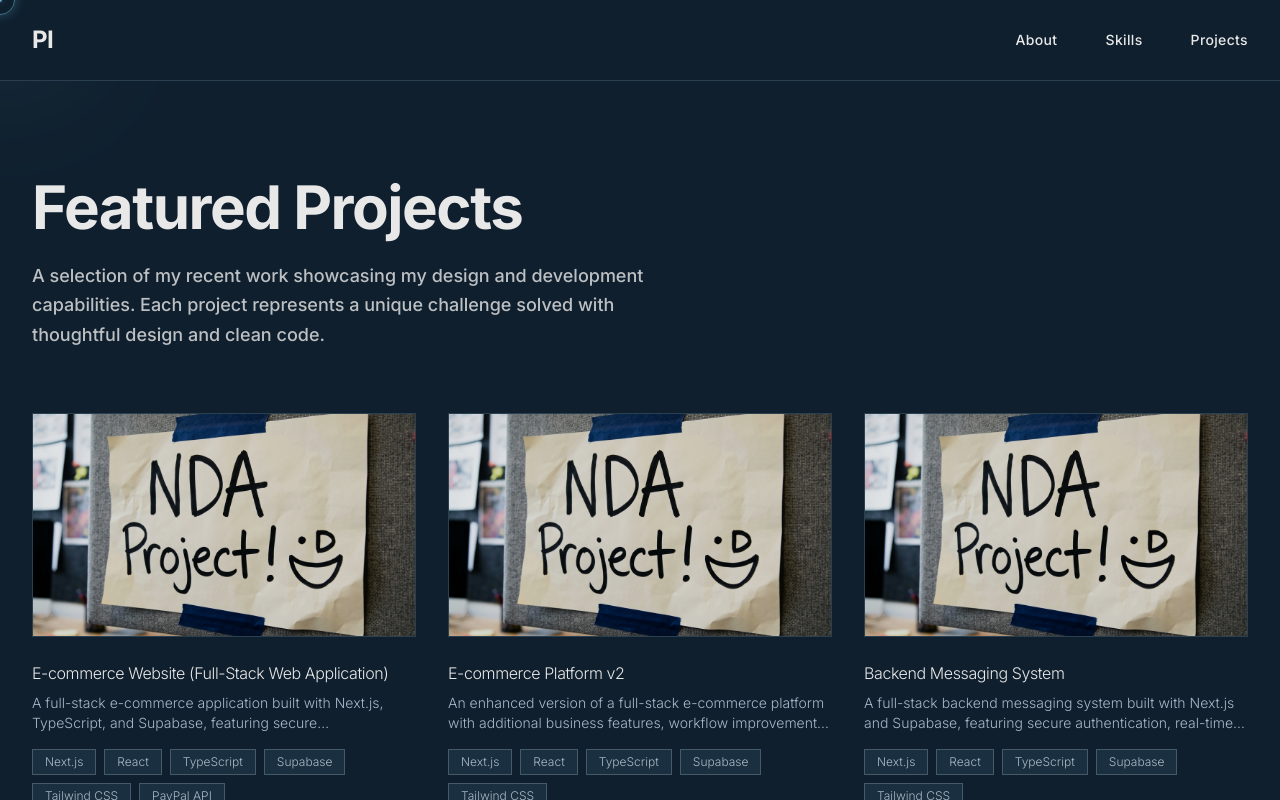
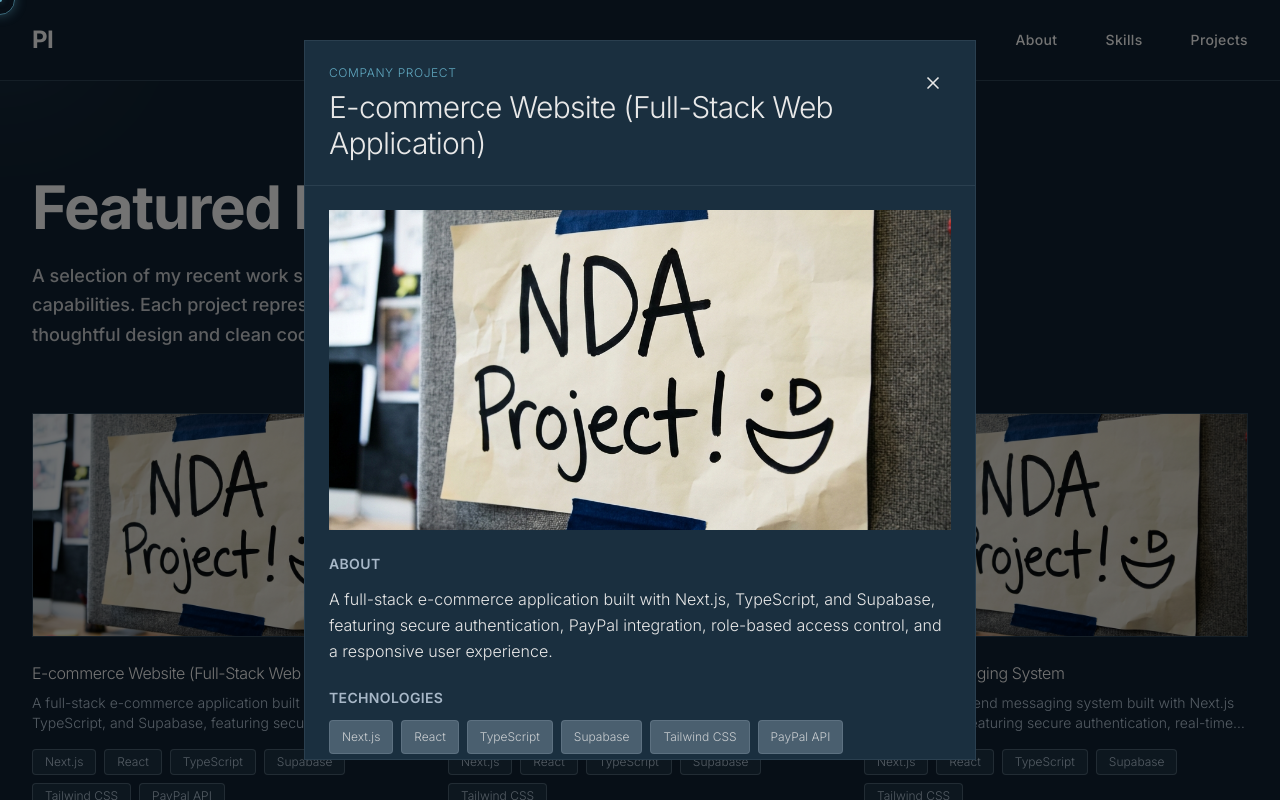
Before and after one commit to iceiec/isaiah-portfolio, a Next.js app: page /projects in a window 1280 px wide. Both pictures are taken after a click on the element 224 px from the left and 610 px from the top of the page. Shown: the top 800 px of the page. Built offline with nearby package versions, Linux system fonts and the light colour scheme.

Commit message:
feat: add ProjectModal and update ProjectCard with modal toggle and enhanced display
Co-authored-by: iceice.dev <143006091+iceiec@users.noreply.github.com>

```diff
--- a/components/project-card.tsx
+++ b/components/project-card.tsx
@@ -2,6 +2,7 @@
 
 import { useState } from 'react'
 import Image from 'next/image'
+import ProjectModal from './project-modal'
 
 interface ProjectCardProps {
   project: {
@@ -10,19 +11,24 @@ interface ProjectCardProps {
     description: string
     tags: string[]
     image: string
+    category?: string
+    link?: string
   }
 }
 
 export default function ProjectCard({ project }: ProjectCardProps) {
   const [isHovered, setIsHovered] = useState(false)
+  const [isModalOpen, setIsModalOpen] = useState(false)
 
   return (
+    <>
       <div
         className="group cursor-pointer"
         onMouseEnter={() => setIsHovered(true)}
         onMouseLeave={() => setIsHovered(false)}
+        onClick={() => setIsModalOpen(true)}
       >
-      <div className="relative w-full h-56 mb-6 bg-card border border-border overflow-hidden">
+        <div className="relative w-full h-56 mb-6 bg-card border border-border overflow-hidden rounded-lg">
           <Image
             src={project.image}
             alt={project.title}
@@ -44,12 +50,19 @@ export default function ProjectCard({ project }: ProjectCardProps) {
           {project.tags.map((tag) => (
             <span
               key={tag}
-            className="text-xs px-3 py-1 bg-card border border-muted-foreground/30 text-muted-foreground font-light"
+              className="text-xs px-3 py-1 bg-card border border-muted-foreground/30 text-muted-foreground font-light rounded"
             >
               {tag}
             </span>
           ))}
         </div>
       </div>
+
+      <ProjectModal
+        project={project}
+        isOpen={isModalOpen}
+        onClose={() => setIsModalOpen(false)}
+      />
+    </>
   )
 }
--- /dev/null
+++ b/components/project-modal.tsx
@@ -0,0 +1,132 @@
+'use client'
+
+import { useEffect } from 'react'
+import Image from 'next/image'
+import { X } from 'lucide-react'
+
+interface ProjectModalProps {
+  project: {
+    id: number
+    title: string
+    description: string
+    tags: string[]
+    image: string
+    category?: string
+    link?: string
+  }
+  isOpen: boolean
+  onClose: () => void
+}
+
+export default function ProjectModal({ project, isOpen, onClose }: ProjectModalProps) {
+  useEffect(() => {
+    const handleEscape = (e: KeyboardEvent) => {
+      if (e.key === 'Escape') onClose()
+    }
+
+    if (isOpen) {
+      document.addEventListener('keydown', handleEscape)
+      document.body.style.overflow = 'hidden'
+      return () => {
+        document.removeEventListener('keydown', handleEscape)
+        document.body.style.overflow = 'unset'
+      }
+    }
+  }, [isOpen, onClose])
+
+  if (!isOpen) return null
+
+  return (
+    <>
+      {/* Backdrop */}
+      <div
+        className="fixed inset-0 bg-black/50 z-40 cursor-pointer"
+        onClick={onClose}
+        aria-hidden="true"
+      />
+
+      {/* Modal */}
+      <div className="fixed inset-0 z-50 flex items-center justify-center p-4">
+        <div
+          className="bg-card border border-border rounded-lg max-w-2xl w-full max-h-[90vh] overflow-y-auto"
+          onClick={(e) => e.stopPropagation()}
+        >
+          {/* Header with close button */}
+          <div className="sticky top-0 bg-card border-b border-border p-6 flex items-start justify-between">
+            <div className="flex-1">
+              {project.category && (
+                <p className="text-xs font-light text-accent mb-2 uppercase tracking-wider">
+                  {project.category}
+                </p>
+              )}
+              <h2 className="text-2xl md:text-3xl font-light tracking-tight">
+                {project.title}
+              </h2>
+            </div>
+            <button
+              onClick={onClose}
+              className="ml-4 p-2 hover:bg-muted rounded-lg transition-colors"
+              aria-label="Close modal"
+            >
+              <X className="w-5 h-5" />
+            </button>
+          </div>
+
+          {/* Content */}
+          <div className="p-6 space-y-6">
+            {/* Image */}
+            <div className="relative w-full h-64 md:h-80 bg-muted rounded-lg overflow-hidden">
+              <Image
+                src={project.image}
+                alt={project.title}
+                fill
+                className="object-cover"
+              />
+            </div>
+
+            {/* Description */}
+            <div>
+              <h3 className="text-sm font-semibold text-muted-foreground mb-3 uppercase tracking-wide">
+                About
+              </h3>
+              <p className="text-base leading-relaxed font-light">
+                {project.description}
+              </p>
+            </div>
+
+            {/* Tags */}
+            <div>
+              <h3 className="text-sm font-semibold text-muted-foreground mb-3 uppercase tracking-wide">
+                Technologies
+              </h3>
+              <div className="flex flex-wrap gap-2">
+                {project.tags.map((tag) => (
+                  <span
+                    key={tag}
+                    className="text-xs px-3 py-2 bg-muted border border-muted-foreground/20 text-foreground/80 font-light rounded"
+                  >
+                    {tag}
+                  </span>
+                ))}
+              </div>
+            </div>
+
+            {/* Link if available */}
+            {project.link && (
+              <div className="pt-4">
+                <a
+                  href={project.link}
+                  target="_blank"
+                  rel="noopener noreferrer"
+                  className="inline-block px-6 py-2 bg-accent text-accent-foreground font-light hover:bg-accent/90 transition-colors rounded"
+                >
+                  View Live
+                </a>
+              </div>
+            )}
+          </div>
+        </div>
+      </div>
+    </>
+  )
+}
```
Lines whose indentation alone changed are shown as unchanged.
